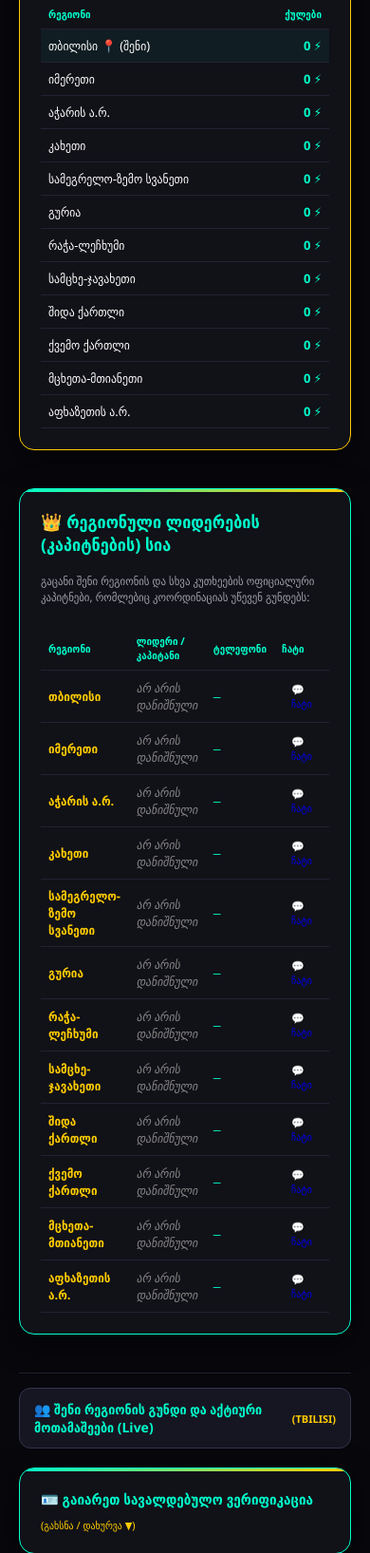
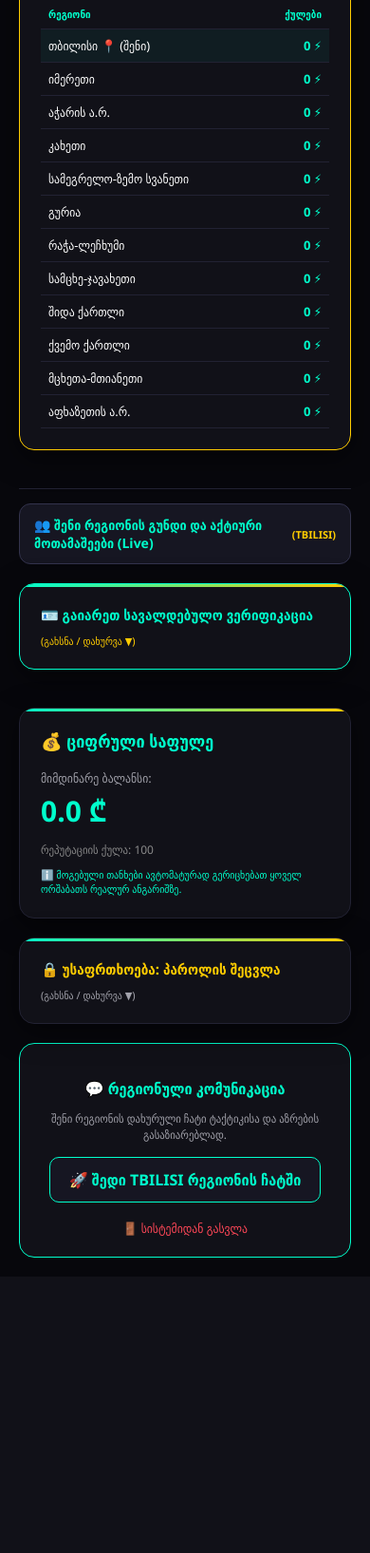
Before and after one commit to ninokvlividze20-alt/noventra-work, a Flask app: page /dashboard in a window 390 px wide. Shown: the part 1035-2670 px from the top of the page at 95% size. After the commit the page ends 2359 px from the top, so only its background shows below. Run offline with Flask 3, Linux system fonts and the light colour scheme; the visitor is signed in with stand-in values (Sample User, id 1); data comes from the database, SQL or seed files in the repository; data that the repository does not hold is empty.

Commit message:
Remove regional leaders list and phone numbers table from user dashboard

```diff
--- a/templates/dashboard.html
+++ b/templates/dashboard.html
@@ -267,54 +267,6 @@
                     <tr data-region-id="{{ reg.region_id }}" {% if reg.region_id == current_user.region %}style="background: rgba(0, 255, 204, 0.05);"{% endif %}>
                         <td>{{ reg.region_name }} {% if reg.region_id == current_user.region %}📍 (შენი){% endif %}</td>
                         <td class="region-score-cell" style="text-align: right; color: #00ffcc; font-weight: bold;">{{ reg.score }} ⚡</td>
-                    </tr>
-                    {% endfor %}
-                </tbody>
-            </table>
-        </div>
-    </div>
-
-    <!-- 👑 რეგიონული ლიდერების ტოპ-სია (პუნქტი 7) -->
-    <div class="card" style="border-color: #00ffcc; margin-top: 20px;">
-        <h3 style="color: #00ffcc;">👑 რეგიონული ლიდერების (კაპიტნების) სია</h3>
-        <p style="font-size: 12px; color: #a1a1aa; margin-bottom: 12px;">გაცანი შენი რეგიონის და სხვა კუთხეების ოფიციალური კაპიტნები, რომლებიც კოორდინაციას უწევენ გუნდებს:</p>
-
-        <div style="overflow-x: auto;">
-            <table class="leaderboard-table">
-                <thead>
-                    <tr>
-                        <th>რეგიონი</th>
-                        <th>ლიდერი / კაპიტანი</th>
-                        <th>ტელეფონი</th>
-                        <th>ჩატი</th>
-                    </tr>
-                </thead>
-                <tbody>
-                    {% set leaders_lookup = {} %}
-                    {% if all_leaders %}
-                        {% for l in all_leaders %}
-                            {% set _ = leaders_lookup.update({l.region: l}) %}
-                        {% endfor %}
-                    {% endif %}
-
-                    {% for reg in regions %}
-                    {% set lead = leaders_lookup.get(reg.region_id) %}
-                    <tr>
-                        <td style="color: #ffcc00; font-weight: bold;">{{ reg.region_name }}</td>
-                        <td>
-                            {% if lead %}
-                                <strong style="color: #00ffcc;">{{ lead.holder_name if lead.holder_name else lead.username }}</strong>
-                                <br><span style="font-size: 11px; color: #888;">@{{ lead.username }}</span>
-                            {% else %}
-                                <span style="color: #888; font-style: italic;">არ არის დანიშნული</span>
-                            {% endif %}
-                        </td>
-                        <td style="color: #00ffcc; font-family: monospace;">
-                            {{ lead.phone if lead and lead.phone else '—' }}
-                        </td>
-                        <td>
-                            <a href="{{ url_for('region_chat', region_id=reg.region_id) }}" class="btn-sm btn-success" style="padding: 4px 10px; font-size: 11px; text-decoration: none; display: inline-block;">💬 ჩატი</a>
-                        </td>
                     </tr>
                     {% endfor %}
                 </tbody>
```
